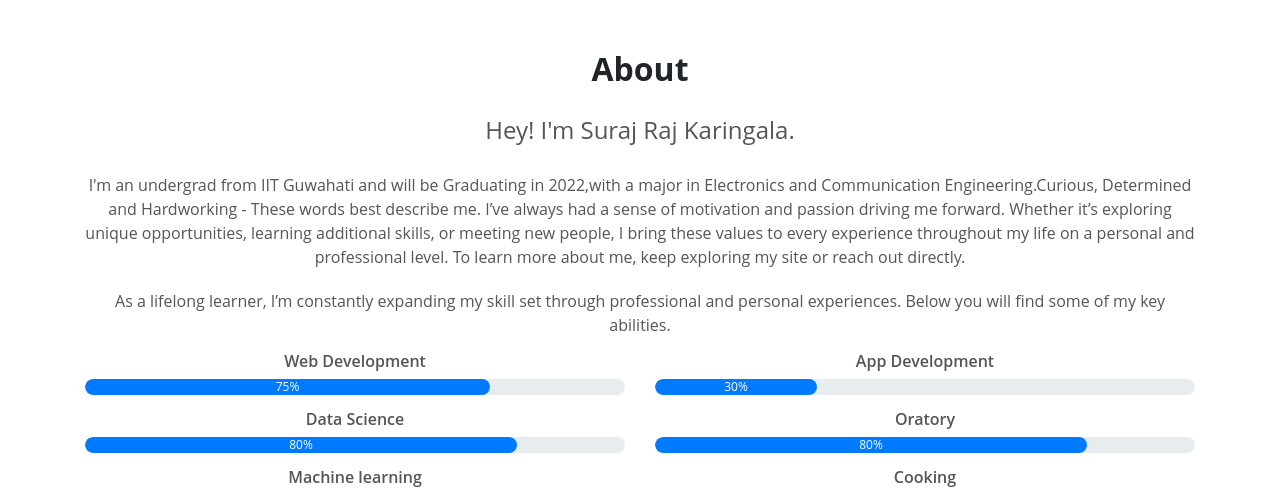
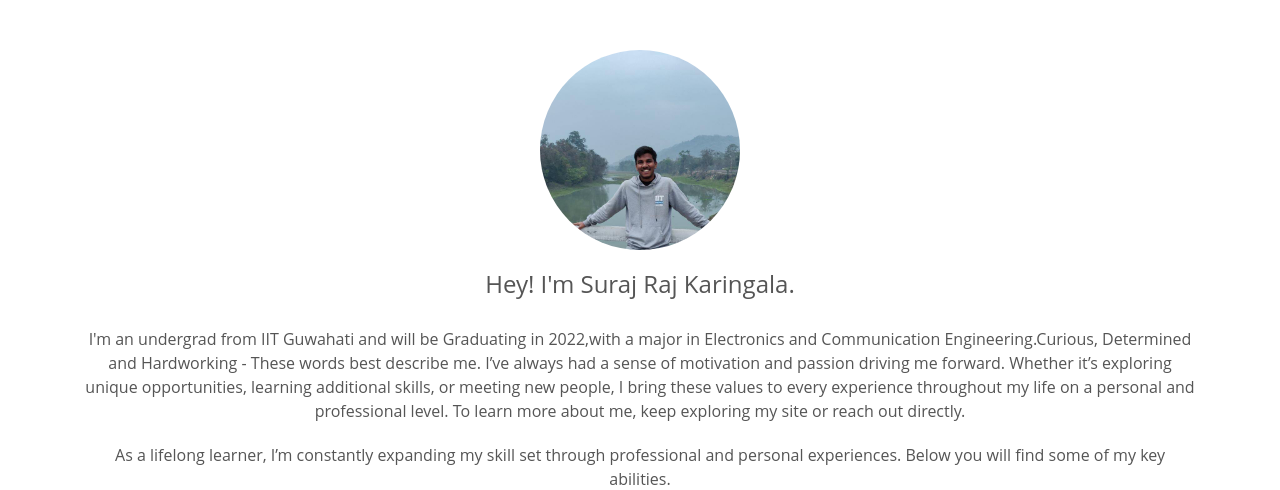
Before and after one commit to Suraj3579/MyWebsite, a Django app: page /about/ in a window 1280 px wide. Shown: the part 71-561 px from the top of the page. Run offline with Django 3.2, Linux system fonts and the light colour scheme; parts of the project's set-up code (start-up, migrations or seed data) failed here and were passed over; some libraries are stand-ins or nearby versions.

Commit message:
fixed styling

```diff
--- a/ownwebsite/contact/static/css/styles.css
+++ b/ownwebsite/contact/static/css/styles.css
@@ -135,9 +135,23 @@ body {
   padding-bottom: 20px;
 }
 
+.profileimg img{
+    height: 200px;
+    width: 200px;
+    border-radius: 10px;
+     border-top-left-radius: 50% 50%;
+  border-top-right-radius: 50% 50%;
+   border-bottom-right-radius: 50% 50%;
+  border-bottom-left-radius: 50% 50%;
+  display: block;
+  margin-left: auto;
+  margin-right: auto;
+}
+
 #about {
   padding-top: 50px;
   padding-bottom: 50px;
+
 }
 
 #about .btn {
--- a/ownwebsite/contact/templates/about.html
+++ b/ownwebsite/contact/templates/about.html
@@ -1,8 +1,9 @@
 {% extends 'index.html' %}
+{%load static%}
 {% block content %}
  <section id="about">
     <div class="container">
-      <h2 class="sub-headers">About</h2>
+      <div class="profileimg"><img src="{% static 'images/pp.jpeg' %}" alt="" /></div>
       <div class="about-content">
         <h4>Hey! I'm Suraj Raj Karingala.</h4>
         I'm an undergrad from IIT Guwahati and will be Graduating in 2022,with
```
Also changed, not shown: ownwebsite/db.sqlite3.
